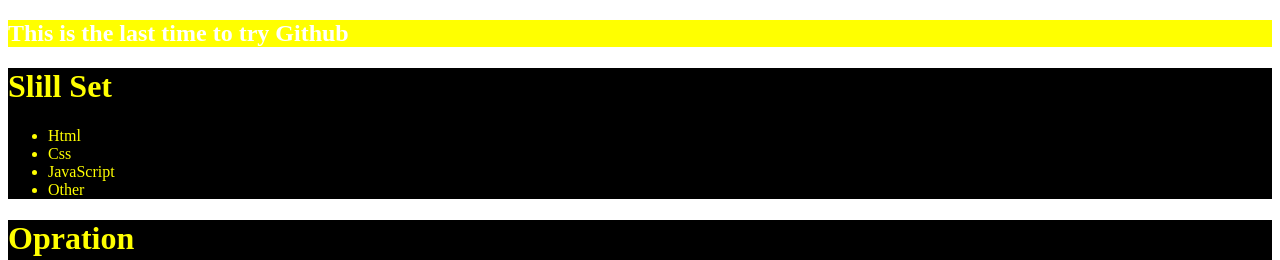
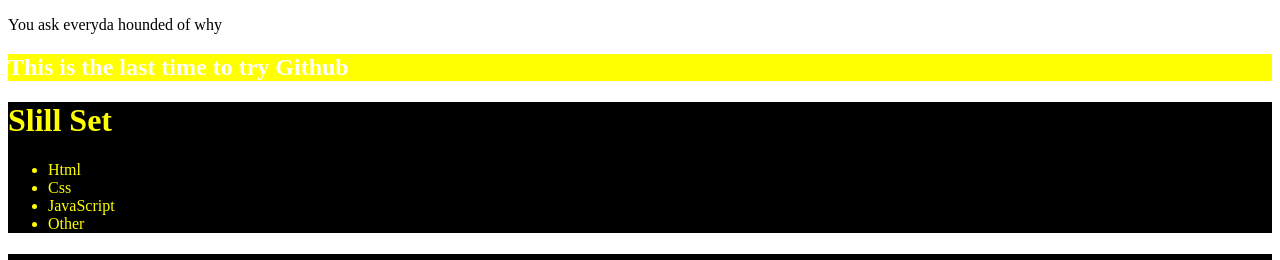
Before and after one commit to bloggeryeanur/PH, a plain HTML site: page index.html in a window 1280 px wide. Shown: the top 260 px of the page. Drawn offline with Linux system fonts and the light colour scheme.

Commit message:
New Added branh and text

```diff
--- a/index.html
+++ b/index.html
@@ -8,6 +8,7 @@
     <title>Github Partice</title>
 </head>
 <body>
+    <p>You ask everyda hounded of why</p>
     <h2>This is the last time to try Github</h2>
     <div>
         <h1>Slill Set</h1>
```
